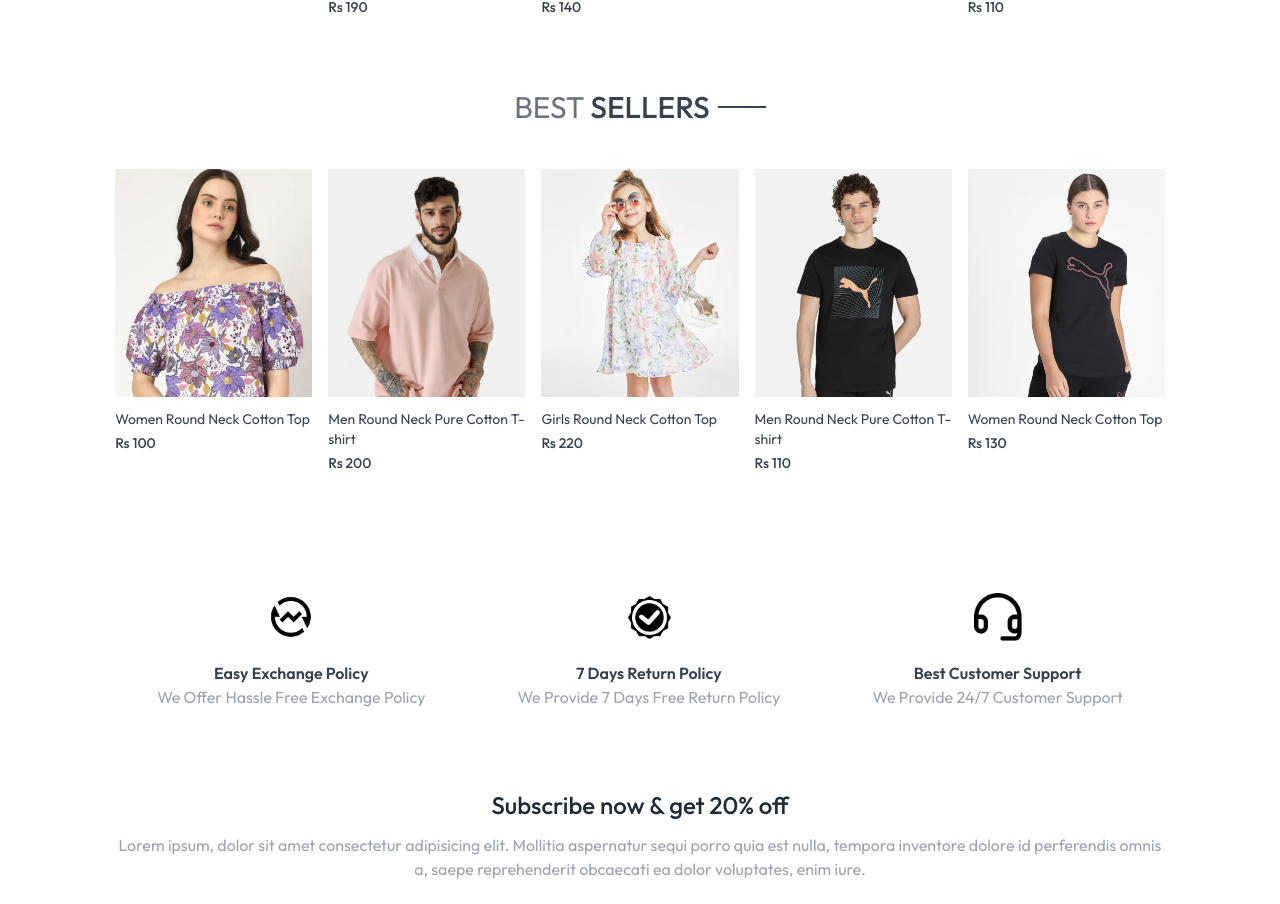
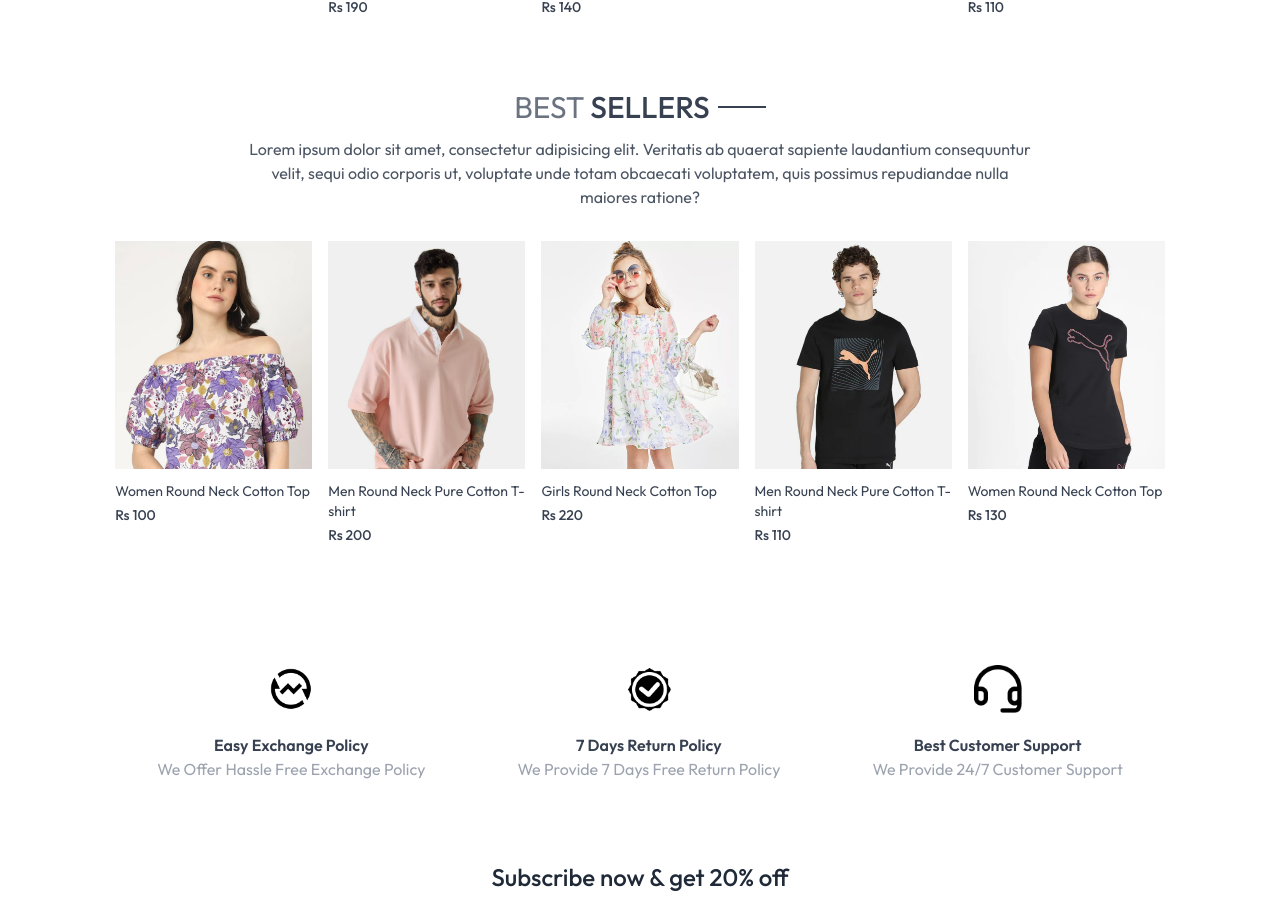
Before and after one commit to Jarshan/JarshMart, a React (Vite) app in the folder frontend/: page / in a window 1280 px wide. Shown: the part 1340-2244 px from the top of the page. Built offline with nearby package versions, Linux system fonts and the light colour scheme.

Commit message:
BestSeller Content Updated

```diff
--- a/frontend/src/components/BestSeller.jsx
+++ b/frontend/src/components/BestSeller.jsx
@@ -4,22 +4,25 @@ import Title from './Title'
 import ProductItem from './ProductItem'
 
 const BestSeller = () => {
-    const {products} =  useContext(ShopContext)
-    const [bestSeller,setBestSeller] = useState([])
-    useEffect(()=>{
-        const bestProduct = products.filter((item)=>(item.bestseller))
-        setBestSeller(bestProduct.slice(0,5))
-    },[products])
+    const { products } = useContext(ShopContext)
+    const [bestSeller, setBestSeller] = useState([])
+    useEffect(() => {
+        const bestProduct = products.filter((item) => (item.bestseller))
+        setBestSeller(bestProduct.slice(0, 5))
+    }, [products])
     return (
         <div className='my-10'>
             <div className='text-center py-8 text-3xl'>
                 <Title text1={'BEST'} text2={'SELLERS'} />
+                <p className='w-3/4 m-auto text-xs sm:text-sm md:text-base text-gray-600'>
+                    Lorem ipsum dolor sit amet, consectetur adipisicing elit. Veritatis ab quaerat sapiente laudantium consequuntur velit, sequi odio corporis ut, voluptate unde totam obcaecati voluptatem, quis possimus repudiandae nulla maiores ratione?
+                </p>
             </div>
             {/* Rendering Products */}
             <div className='grid grid-cols-2 sm:grid-cols-3 md:grid-cols-4 lg:grid-cols-5 gap-4 gap-y-6'>
                 {
-            bestSeller.map((item,index)=>(
-                <ProductItem key={index} id={item._id} image={item.image} price={item.price} name={item.name}  />
+                    bestSeller.map((item, index) => (
+                        <ProductItem key={index} id={item._id} image={item.image} price={item.price} name={item.name} />
                     ))
                 }
             </div>
```
Lines whose indentation alone changed are shown as unchanged.
